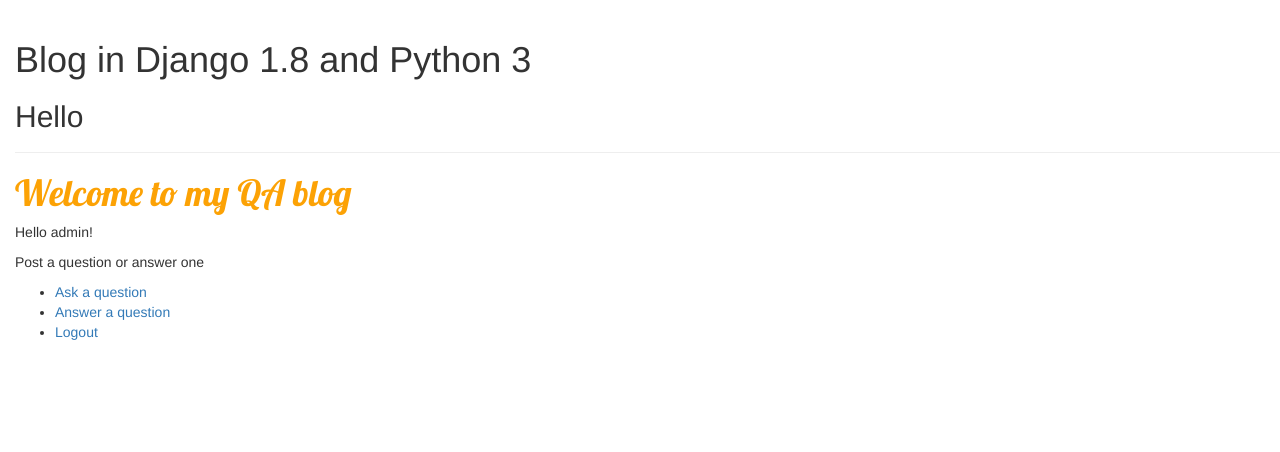
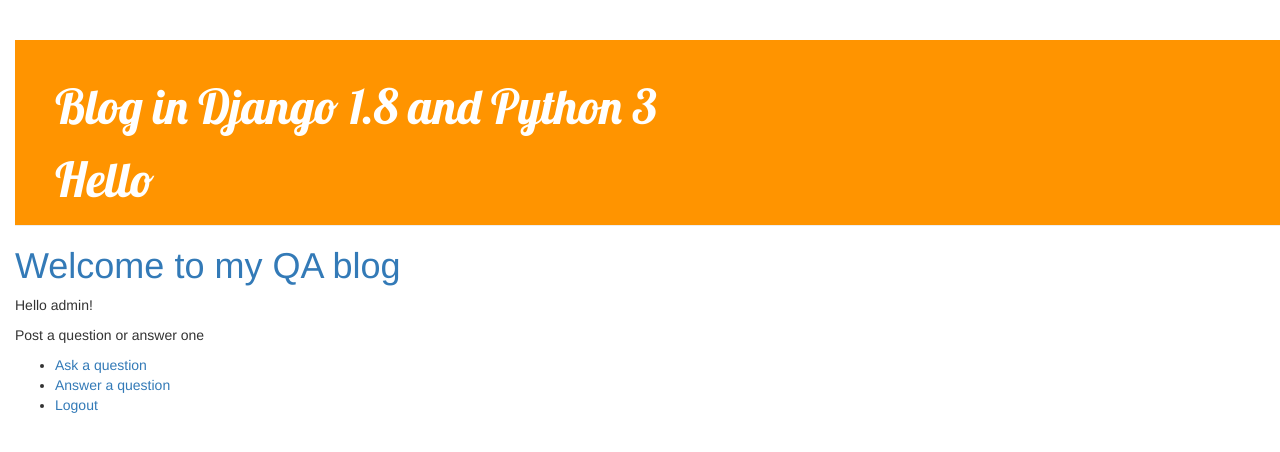
Before and after one commit to jrthorne/healthblog, a Django app: page /blog/ in a window 1280 px wide. Shown: the top 452 px of the page. Run offline with Django 3.2, Linux system fonts and the light colour scheme; a user stored in the database is signed in; some libraries are stand-ins or nearby versions.

Commit message:
incremental change

```diff
--- a/static_local/css/core.css
+++ b/static_local/css/core.css
@@ -1,10 +1,53 @@
-h1 a {
-    color: #FCA205;
-    font-family: 'Lobster';
+body {
+    padding-left: 15px;
 }
 
-body {
-    padding-left: 15px;
+.page-header {
+    background-color: #ff9400;
+    margin-top: 0;
+    padding: 20px 20px 20px 40px;
+}
+
+.page-header h1, .page-header h1 a, .page-header h1 a:visited, .page-header h1 a:active {
+    color: #ffffff;
+    font-size: 36pt;
+    text-decoration: none;
+    font-family: 'Lobster', cursive;
+}
+
+.content {
+    margin-left: 40px;
+}
+
+h1, h2, h3, h4 {
+    font-family: 'Lobster', cursive;
+}
+
+.date {
+    color: #828282;
+}
+
+.save {
+    float: right;
+}
+
+.post-form textarea, .post-form input {
+    width: 100%;
+}
+
+.top-menu, .top-menu:hover, .top-menu:visited {
+    color: #ffffff;
+    float: right;
+    font-size: 26pt;
+    margin-right: 20px;
+}
+
+.post {
+    margin-bottom: 70px;
+}
+
+.post h1 a, .post h1 a:visited {
+    color: #000000;
 }
 
 .table-curved {
--- a/templates/base.html
+++ b/templates/base.html
@@ -15,7 +15,7 @@
         <div  class="page-header">
             <h1>Blog in Django 1.8 and Python 3</h1>
             {% if user and not user.is_anonymous %}
-                <h2>Hello {{ user.first_name }}</h2>
+                <h1>Hello {{ user.first_name }}</h1>
             {% endif %}
         </div>
 
--- a/templates/blog/home.html
+++ b/templates/blog/home.html
@@ -14,9 +14,9 @@
         <P>Hello {{ user.get_full_name|default:user.username }}!</P>
         <p>Post a question or answer one</p>
         <UL>
-        <LI><a href="{% url 'questionAdd' %}" class="button">Ask a question</a></LI>
-        <LI><a href="{% url 'questionList' %}" class="button">Answer a question</a></LI>
-        <LI><a href="{% url 'auth:logout' %}?next={{ request.path }}" class="button">Logout</a></LI>
+        <LI><a href="{% url 'questionAdd' %}">Ask a question</a></LI>
+        <LI><a href="{% url 'questionList' %}">Answer a question</a></LI>
+        <LI><a href="{% url 'auth:logout' %}?next={{ request.path }}">Logout</a></LI>
         </UL>
    {% else %}
         <UL>
```
Also changed, not shown: db.sqlite3.
